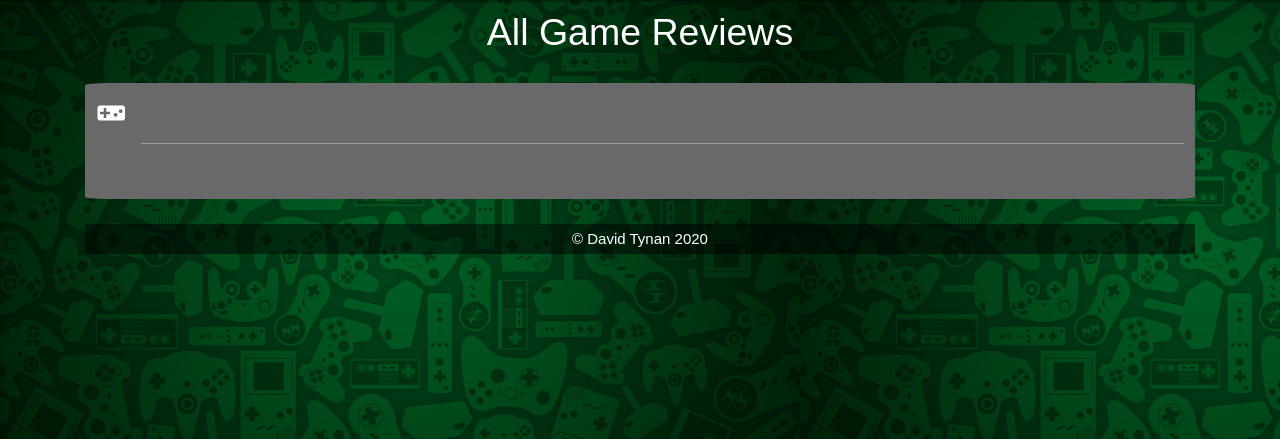
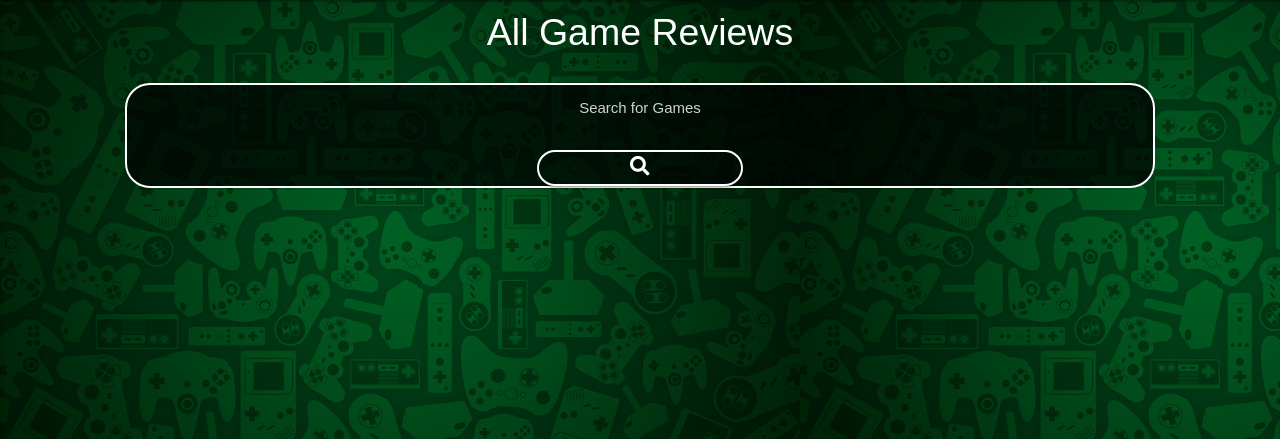
Before and after one commit to djjtyn/WhatGame, a Flask app: page / in a window 1280 px wide. Shown: the part 64-503 px from the top of the page. Run offline with Flask 2, Linux system fonts and the light colour scheme; data that the repository does not hold is empty; some libraries are stand-ins or nearby versions.

Commit message:
search form styled

```diff
--- a/static/css/style.css
+++ b/static/css/style.css
@@ -12,6 +12,7 @@
      padding: 10px;
      margin: 10px;
      line-height: 30px;
+     font
  }/*padding,margin an line height stylings for the navbar options*/
 
  .nav-wrapper .brand-logo {
@@ -19,6 +20,18 @@
      margin: 10px;
      line-height: 30px;
  }/*padding,margin an line height stylings for the navbar branding*/
+
+ .submit {
+     height: 40px;
+     background-color: white;
+     line-height: 30px;
+     display: inline-block;
+     width:
+ }
+
+ .search{
+     display: inline-block;
+ }
 
  h1, h2 {
    padding-top: 10px;
@@ -41,7 +54,7 @@ footer {
 
 /*all_games HTML*/
 .all-games-summary {
-    background-color:black;
+    background-color: rgba(0, 0, 0, 0.7);
     height: 100%;
     width: 100%;
     color: white;
@@ -70,32 +83,40 @@ footer {
     display: inline-block;
 }/*Game title and Rating area-margins and letter spacing*/
 
-.buttons {
+.center-section {
     display: flex;
     width: 100%;
     justify-content: center;
+} /*Centers the form confirmation pages
+
+
+
+/*Forms*/
+#review_form  {
+     background-color:#696969;
+     color: white;
+     border-radius: 2%;
+ }/*add/edit review form bg color, font color and border radius for the add and edit review forms*/
+
+#search_box {
+   text-align: center;
+   background-color: rgba(0, 0, 0, 0.7);
+   color: white;
+   border: 2px solid white;
+   border-radius: 25px;
+   margin-bottom: 25px;
+   margin-left: 40px;
+   margin-right: 40px;
+}
+#search_box input {
+    text-align: center;
+    border-bottom: none;
 }
 
 
 
-form label {
-    clear: both;
-}
 
-/*Index.html*/
-.index {
-  height: 100%;
-  width: 100%;
-  background-image: url("../img/indexbg.png");
-  background-position: center center;
-  background-size: cover;
- } /*background image and styling*/
 
- form {
-     background-color:#696969;
-     color: white;
-     border-radius: 2%;
- }/*Form bg color, font color and border radius*/
 
 .center-button{
      color: white;
--- a/templates/addconfirmation.html
+++ b/templates/addconfirmation.html
@@ -1,6 +1,6 @@
 {% extends 'base.html' %}
 {% block content %}
-<div class="row buttons">
+<div class="row center-section">
   <div class="col s12 ">
     <h2>Thank You for adding your review to our collection</h2>
     <h2>Have a look at the full list of reviews available by clicking the button below</h2>
--- a/templates/addreview.html
+++ b/templates/addreview.html
@@ -3,7 +3,7 @@
 <h1>Add a Game Review</h1>
 <h2>If you cant find your platform listed, you can add a new platform to our collection by clicking 'Add a Platform' in the Menu above</h2>
 <div class="row">
-  <form action = "{{url_for('review_added')}}" method = "POST" class="col s12">
+  <form action = "{{url_for('review_added')}}" method = "POST" class="col s12" id="review_form">
     <div class="row">
       <div class="input-field col s12">
         <i class="material-icons prefix">videogame_asset</i>
--- a/templates/all_games.html
+++ b/templates/all_games.html
@@ -1,13 +1,16 @@
 {% extends 'base.html' %}
 {% block content %}
 <h1>All Game Reviews</h1>
-<div class="row">
-  <div class="col s12">
-  <form action = "{{url_for('search')}}" method = "GET" class="col s12">
-    <div class="row">
-      <div class="input-field col s12">
-        <i class="material-icons prefix">videogame_asset</i>
-        <input name = "search" id="search" type="text" class="validate" required>
+
+<form action = "{{url_for('search')}}" method = "GET" id="search_box">
+<input type="text" name="search" id="search" placeholder="Search for Games">
+<button class="btn waves-effect waves-light center-button" type="submit" name="action">
+  <i class="fas fa-search"></i>
+</button>
+</form>
+
+
+
     <ul>
       {% for game in games %}
       <li>
@@ -32,5 +35,5 @@
       {% endfor %}
     </ul>
   </div>
-</div>
+
 {% endblock %}
--- a/templates/base.html
+++ b/templates/base.html
@@ -23,13 +23,13 @@
             <li><a href="{{url_for('top_rated')}}">Top Rated</a></li>
 			<li><a href="{{url_for('add_review')}}">Add a Review</a></li>
 			<li><a href="{{url_for('show_platform_form')}}">Add a Platform</a></li>
-		    </ul><!--Navigation bar for medium and large screen sizes-->
+		  </ul>
           <ul class="side-nav black" id="mobile-demo">
             <li><a href="{{url_for('all_games')}}">View All Reviews</a></li>
             <li><a href="{{url_for('top_rated')}}">Top Rated</a></li>
             <li><a href="{{url_for('add_review')}}">Add a Review</a></li>
             <li><a href="{{url_for('show_platform_form')}}">Add a Platform</a></li>
-            </ul><!--Navigation bar for small and mobile screen sizes-->
+          </ul>
 		</div>
 	  </nav>
 	</header><!--Navigation Bar-->
--- a/templates/edit_review_confirmation.html
+++ b/templates/edit_review_confirmation.html
@@ -1,6 +1,6 @@
 {% extends 'base.html' %}
 {% block content %}
-<div class="row buttons">
+<div class="row center-section">
   <div class="col s12 ">
     <h2>Thank You for your edit to this game review</h2>
     <h2>You can return to the review and see your changes by clicking the button below</h2>
--- a/templates/editreview.html
+++ b/templates/editreview.html
@@ -2,7 +2,7 @@
 {% block content %}
 <h1>Edit Review</h1>
 <div class="row">
-  <form action = "{{url_for('update_review', game_id=game._id)}}" method = "POST" class="col s12">
+  <form action = "{{url_for('update_review', game_id=game._id)}}" method = "POST" class="col s12" id="review_form">
     <div class="row">
       <div class="input-field col s12">
         <i class="material-icons prefix">videogame_asset</i>
```
Lines whose indentation alone changed are shown as unchanged.
